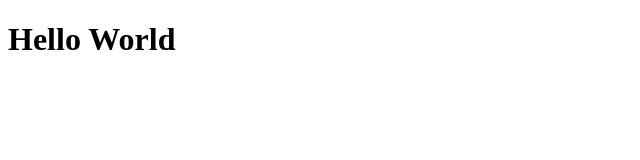
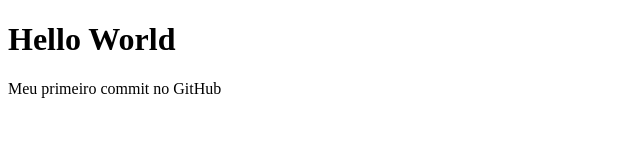
Before and after one commit to emannuelmessias/helloworld, a plain HTML site: page index.html in a window 1280 px wide. Shown: the whole page, without its empty margins (0-640 px from the left). Drawn offline with Linux system fonts and the light colour scheme.

Commit message:
Atualizando o index.html

```diff
--- a/index.html
+++ b/index.html
@@ -8,5 +8,6 @@
 </head>
 <body>
     <h1>Hello World</h1>
+    <p>Meu primeiro commit no GitHub</p>
 </body>
 </html>
```
